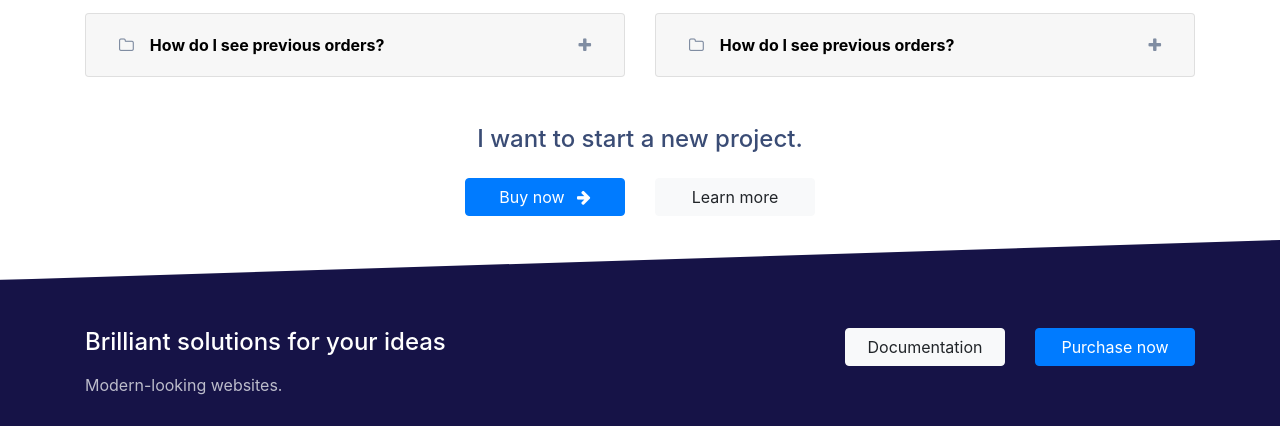
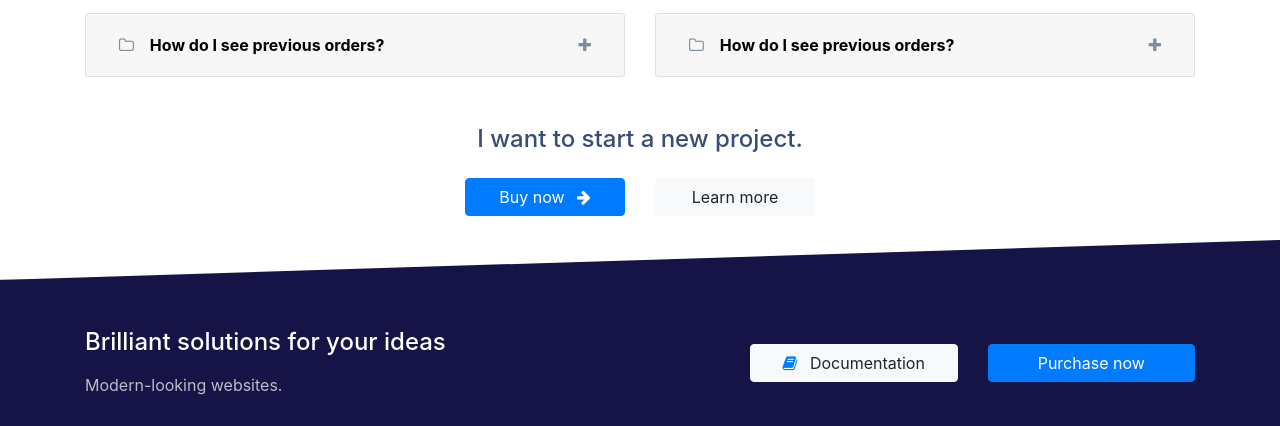
Before and after one commit to ZavalaGT/odoo_test, a plain HTML site: page index.html in a window 1280 px wide. Shown: the part 3857-4283 px from the top of the page. Drawn offline with nearby package versions, Linux system fonts and the light colour scheme; files whose address does not match are found by name.

Commit message:
fix(footer): add documentation icon

```diff
--- a/index.html
+++ b/index.html
@@ -1765,12 +1765,17 @@
           </div>
           <div class="col-12 col-md-6">
             <div class="row justify-content-center justify-content-md-end">
-              <div class="col-6 col-md-4">
+              <div class="col-12 col-md-5 pt-3">
                 <button type="button" class="btn btn-light btn-block">
+                  <i
+                    class="fa fa-book mr-2"
+                    style="color: #007bff"
+                    aria-hidden="true"
+                  ></i>
                   Documentation
                 </button>
               </div>
-              <div class="col-6 col-md-4">
+              <div class="col-12 col-md-5 pt-3">
                 <button type="button" class="btn btn-primary btn-block">
                   Purchase now
                 </button>
```
